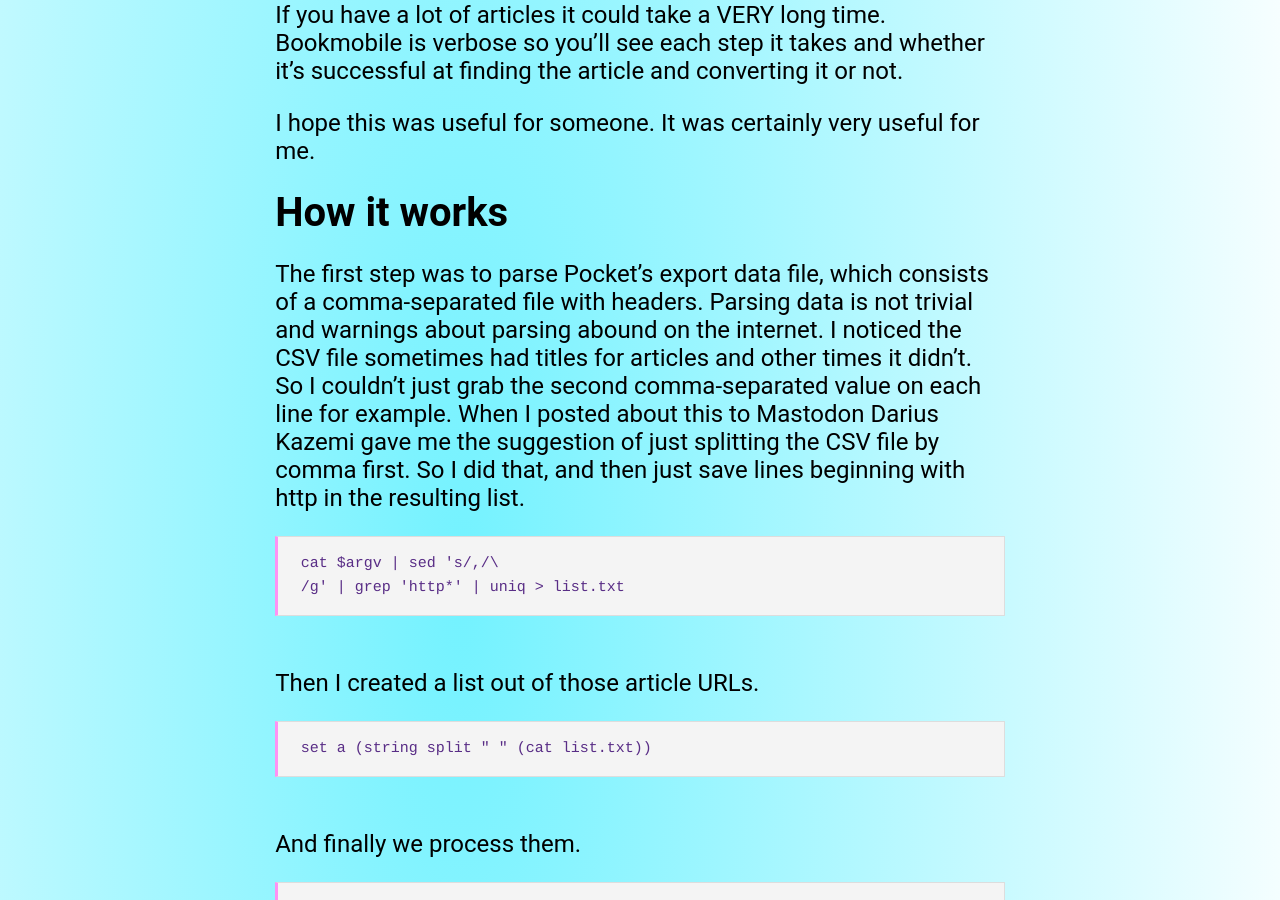
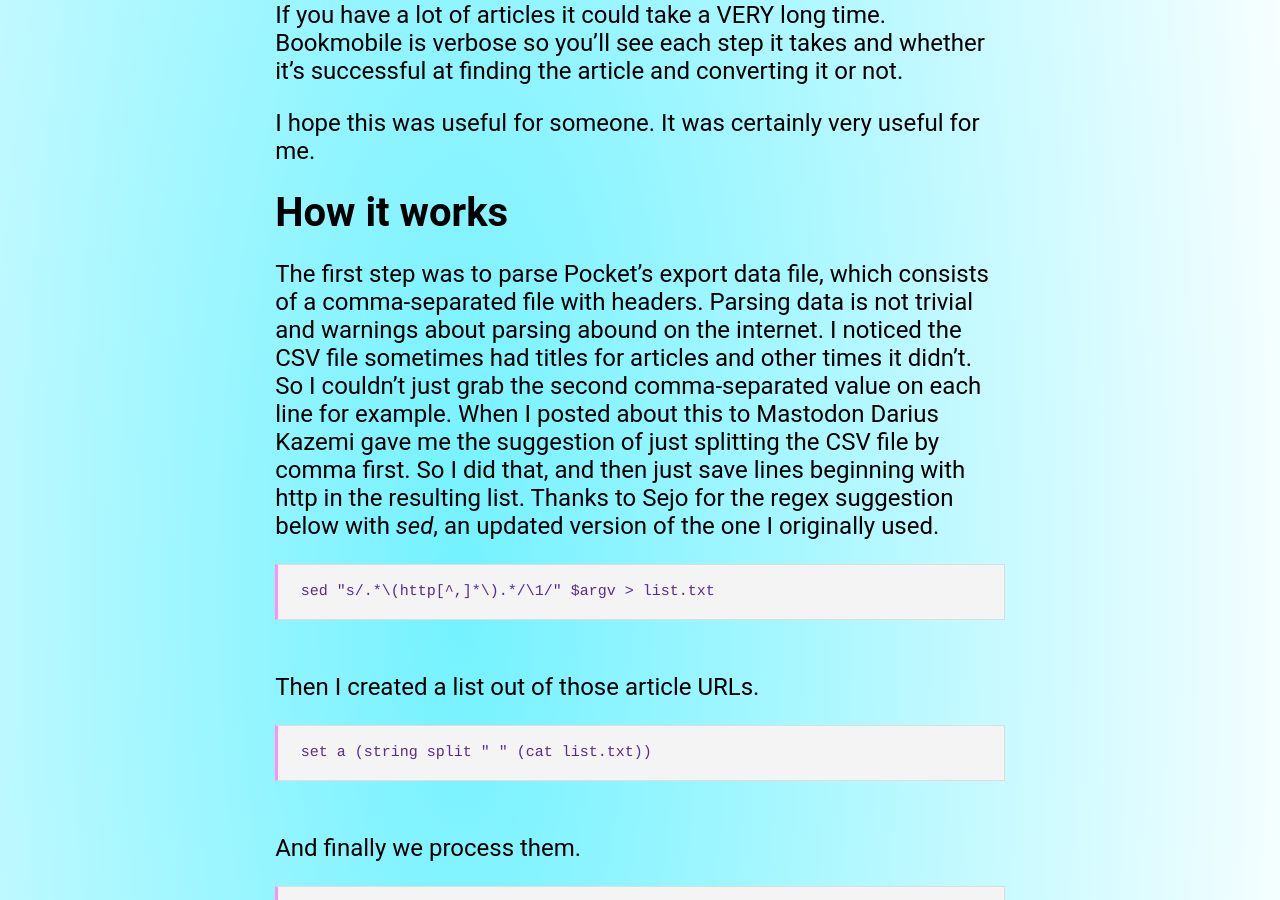
Before and after one commit to lee2sman/nosebook, a Jekyll site: the page built from _posts/2025-05-22-rip-pocket.md, in a window 1280 px wide and 900 px high, scrolled down 3363 px. Built offline with Jekyll 4.4.1, drawn with Linux system fonts in a browser that asks for light colours; some web fonts are replaced.

Commit message:
update code example

````diff
--- a/_posts/2025-05-22-rip-pocket.md
+++ b/_posts/2025-05-22-rip-pocket.md
@@ -55,11 +55,10 @@ I hope this was useful for someone. It was certainly very useful for me.
 
 ## How it works
 
-The first step was to parse Pocket's export data file, which consists of a comma-separated file with headers. Parsing data is not trivial and warnings about parsing abound on the internet. I noticed the CSV file sometimes had titles for articles and other times it didn't. So I couldn't just grab the second comma-separated value on each line for example. When I posted about this to Mastodon Darius Kazemi gave me the suggestion of just splitting the CSV file by comma first. So I did that, and then just save lines beginning with http in the resulting list.
+The first step was to parse Pocket's export data file, which consists of a comma-separated file with headers. Parsing data is not trivial and warnings about parsing abound on the internet. I noticed the CSV file sometimes had titles for articles and other times it didn't. So I couldn't just grab the second comma-separated value on each line for example. When I posted about this to Mastodon Darius Kazemi gave me the suggestion of just splitting the CSV file by comma first. So I did that, and then just save lines beginning with http in the resulting list. Thanks to Sejo for the regex suggestion below with *sed*, an updated version of the one I originally used.
 
 ```fish
-cat $argv | sed 's/,/\
-/g' | grep 'http*' | uniq > list.txt
+sed "s/.*\(http[^,]*\).*/\1/" $argv > list.txt
 ```
 
 Then I created a list out of those article URLs.
````
